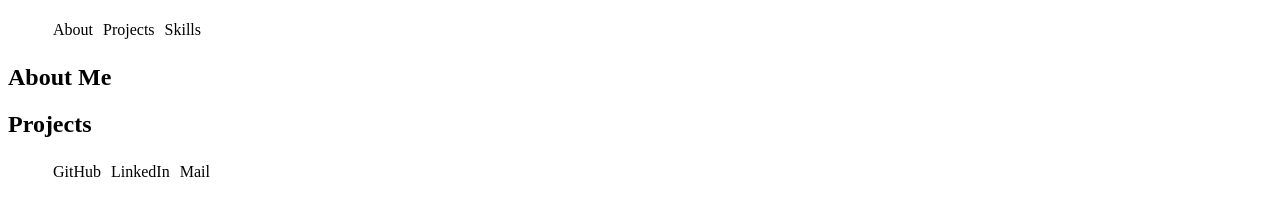
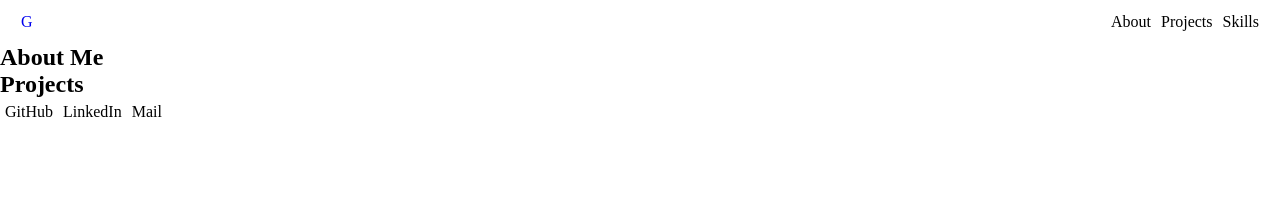
Before and after one commit to guticode04/Portfolio, a plain HTML site: page index.html in a window 1280 px wide. Drawn offline with Linux system fonts and the light colour scheme.

Commit message:
Add css reset and minor styling

```diff
--- a/assets/css/main.css
+++ b/assets/css/main.css
@@ -1,3 +1,9 @@
+* {
+    margin: 0;
+    padding: 0;
+    box-sizing: border-box;
+}
+
 .icons-list {
    display: flex;
    list-style: none;
@@ -5,6 +11,18 @@
 
 .icons-list-item {
    padding: 5px;
+}
+
+.logo {
+   text-decoration: none;
+   padding: 5px;
+}
+
+#navbar {
+   display: flex;
+   justify-content: space-between;
+   align-items: center;
+   padding: 0.5rem 1rem;
 }
 
 .nav-list {
--- a/index.html
+++ b/index.html
@@ -11,17 +11,16 @@
 
    <!-- Header -->
       <header id="header">
-         <div>
          <!-- <h1><strong>Gustavo Gutierrez</strong></h1>
             <h1>Software Engineer</h1> -->
-            <nav id="nav">
+         <nav id="navbar">
+            <a href="#" class="logo">G</a>
             <ul class="nav-list">
                <li class="nav-list-item">About</li>
                <li class="nav-list-item">Projects</li>
                <li class="nav-list-item">Skills</li>
             </ul>
          </nav>
-         </div>
       </header>
    <!-- End Header -->
 
```
Lines whose indentation alone changed are shown as unchanged.
